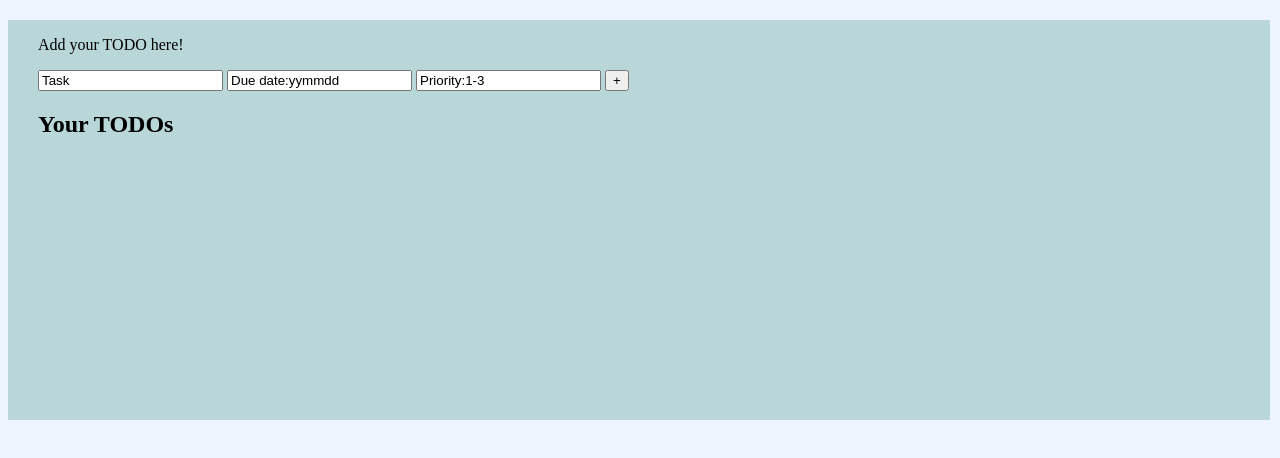
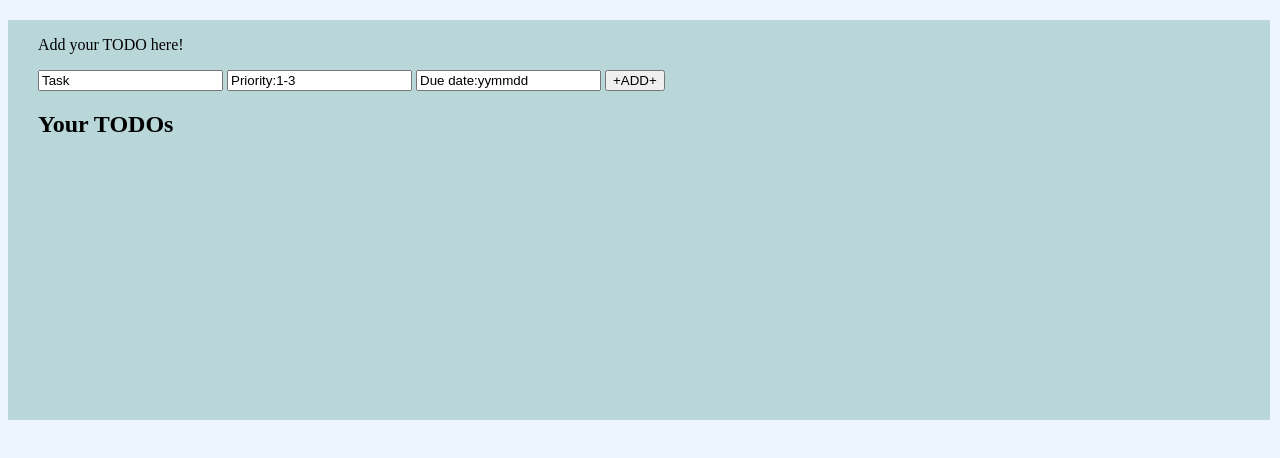
Before and after one commit to stellarnull/web_lab, a plain HTML site: page client/index.html in a window 1280 px wide. Shown: the part 238-696 px from the top of the page. Drawn offline with Linux system fonts and the light colour scheme.

Commit message:
add form to static input and modify the look

```diff
--- a/client/app.js
+++ b/client/app.js
@@ -22,7 +22,6 @@ listItem.prototype.get
 function updateDone(){
 	var me =this;
 	console.log(me);
-
 
 	//find the line whose checkbox is checked
 	var DoneID=this.id.replace("cb_","");
@@ -148,17 +147,20 @@ var main=function()
 		//declare buttons
 		var Donebox=document.createElement("input");
 		Donebox.type="checkbox";
+		Donebox.value="Done";
 		Donebox.onclick=updateDone;
 		Donebox.id="cb_"+i;
 
 		var Deletebutton=document.createElement("input");
 		Deletebutton.type="button";
 		Deletebutton.Text="Delete!";
+		Deletebutton.value="Delete!";
 		Deletebutton.onclick=updateDelete;
 		Deletebutton.id="db_"+i;
 
 		var Editbutton=document.createElement("input");
 		Editbutton.type="button";
+		Editbutton.value="Edit";
 		Editbutton.Text="Edit!";
 		Editbutton.onclick=updateEdit;
 		Editbutton.id="ed_"+i;//增加了一个用来Edit的按钮，在最后
@@ -207,7 +209,7 @@ var main=function()
 				//var DeleteButton= $('<button id="DeleteB"+i>Delete</button>');
 				//$(".TODOs").append(newlist.Deletebutton);
 
-				if (due < 151208)
+				if (due < 151208)//should get the current date instead
 				{
 					$("#sp_"+i).addClass("overdue");
 				}
--- a/client/index.html
+++ b/client/index.html
@@ -17,13 +17,14 @@
 	</header>
 
 	<main>
-
 		<section class="TODO-input">
 			<p>Add your TODO here!</p>
-			<input type="text" id="task" value="Task">
-			<input type="text" id="due" value="Due date:yymmdd">
-			<input type="text" id="priority" value="Priority:1-3">
-			<button>+</button>
+			<form action="/addtodo" method="get" target="_blank">
+			<input name="task" type="text" id="task" value="Task">
+			<input name="pri" type="text" id="priority" value="Priority:1-3">
+			<input name="due" type="text" id="due" value="Due date:yymmdd">
+			<button type="submit" value="Addtodo">+ADD+</button>
+		</form>
 		</section>
 
 		<section class="TODOs">
```
